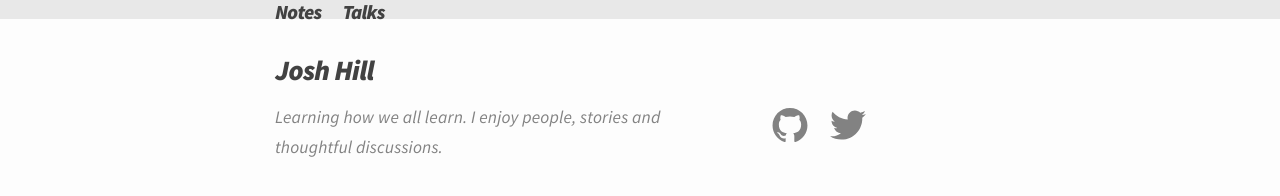
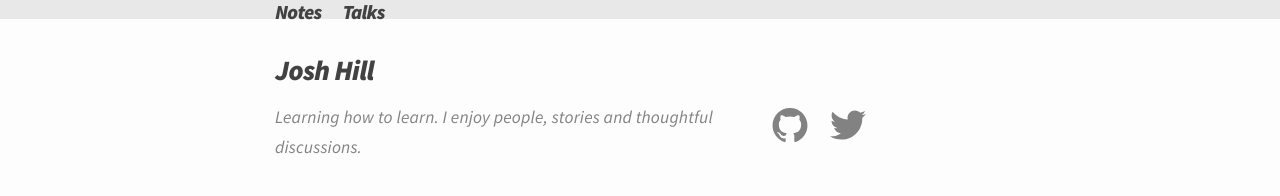
Before and after one commit to jamesjoshuahill/jamesjoshuahill.github.io, a Jekyll site: the page built from index.html, in a window 1280 px wide and 900 px high, scrolled down 3866 px. Shown: the part 668-864 px from the top of the window. Built offline with Jekyll 4.4.1, drawn with Linux system fonts in a browser that asks for light colours.

Commit message:
Update site description

```diff
--- a/_config.yml
+++ b/_config.yml
@@ -3,7 +3,7 @@ title: >
   Time to robot!
 author: Josh Hill
 description: >
-  Learning how we all learn. I enjoy people, stories and thoughtful discussions.
+  Learning how to learn. I enjoy people, stories and thoughtful discussions.
 baseurl: "" # the subpath of your site, e.g. /blog/
 url: "https://jamesjoshuahill.github.io" # the base hostname & protocol for your site
 twitter_username: jamesjoshuahill
```
